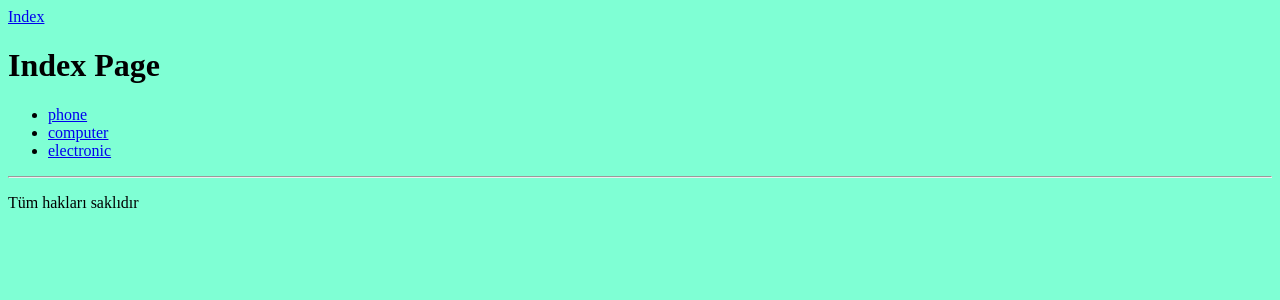
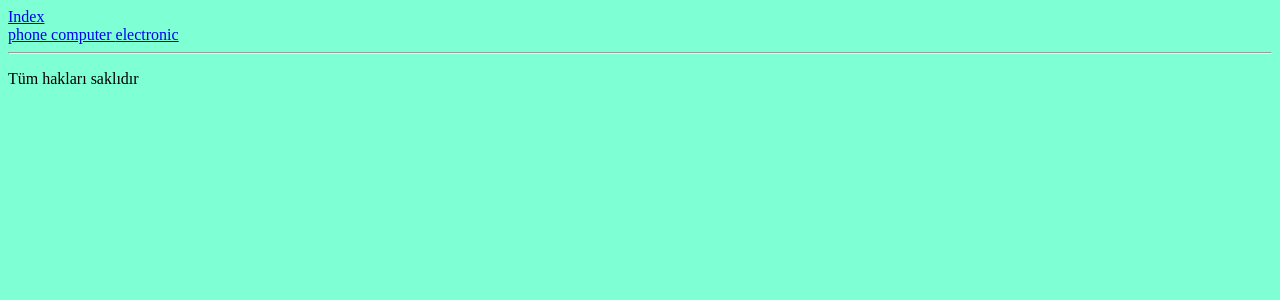
Before and after one commit to muhammetkilinc15/DjangoTutorial, a Django app: page /products/ in a window 1280 px wide. Shown: the top 300 px of the page. Run offline with Django 5.2, Linux system fonts and the light colour scheme.

Commit message:
Integrate Bootstrap for enhanced styling

```diff
--- a/Django_Projects/firstApp/myapp/templates/index.html
+++ b/Django_Projects/firstApp/myapp/templates/index.html
@@ -6,20 +6,24 @@ Index
 {% endblock page_title %}
 
 {% block css_files %}
-<link rel="stylesheet" href="{% static "css/style.css" %}"> <!-- style.css statik dosyası index.html de kullanılacak-->
+<link rel="stylesheet" href="{% static "css/style.css" %}"> <!-- global style.css statik dosyası index.html de kullanılacak-->
 
 {% endblock %}
 {% block content %}
-<h1>Index Page</h1>
-<ul>
-  {% for categoryName in categories %}
 
-    <li>
-        <a href="{% url "products_by_category" category=categoryName %}"> {{categoryName}} </a>
-    </li>
+<div class="container">
+  <div class="row mt-2">
+    <div class="col">
+        {% for categoryName in categories %}
 
-  {% endfor %}
-</ul>
+              <a class="btn btn-outline-dark
+              " href="{% url "products_by_category" category=categoryName %}"> {{categoryName}} </a>
+
+        {% endfor %}
+    </div>
+  </div>
+</div>
+
 
 
 {% endblock  %}
```
